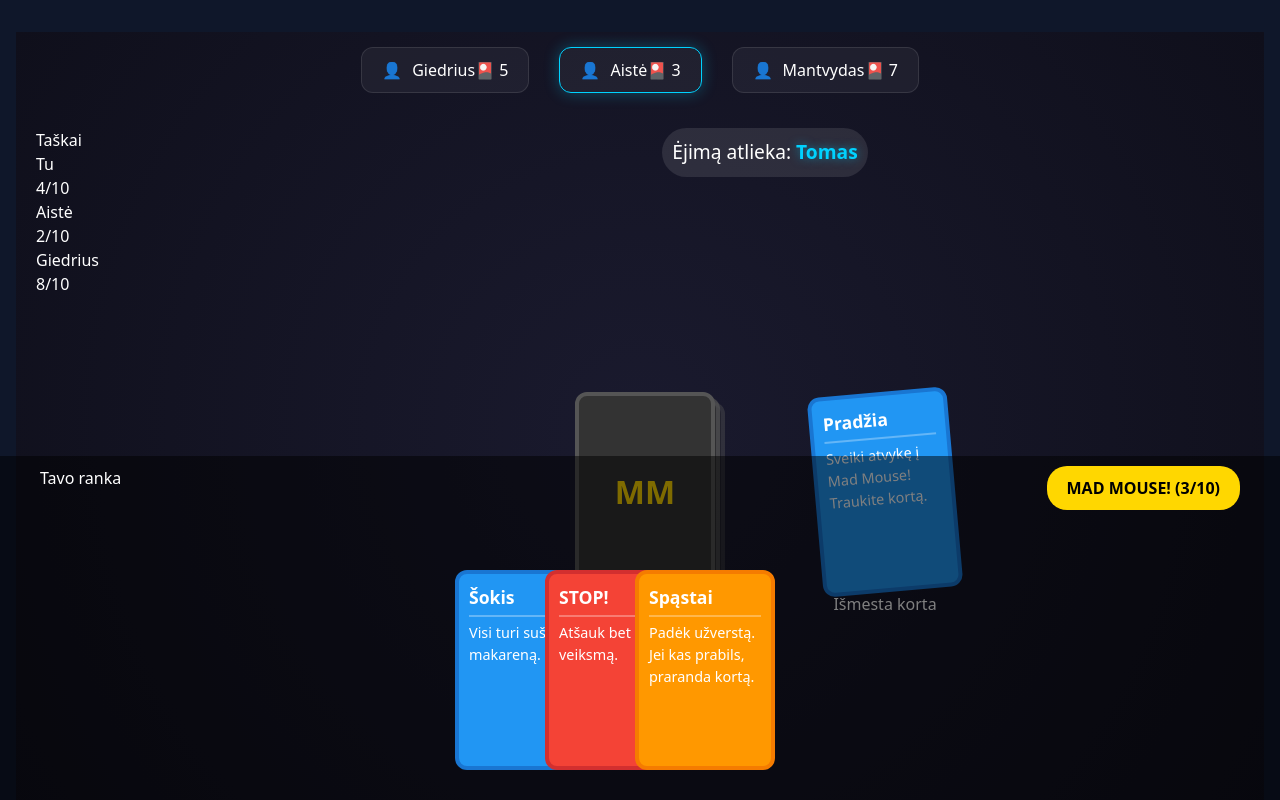
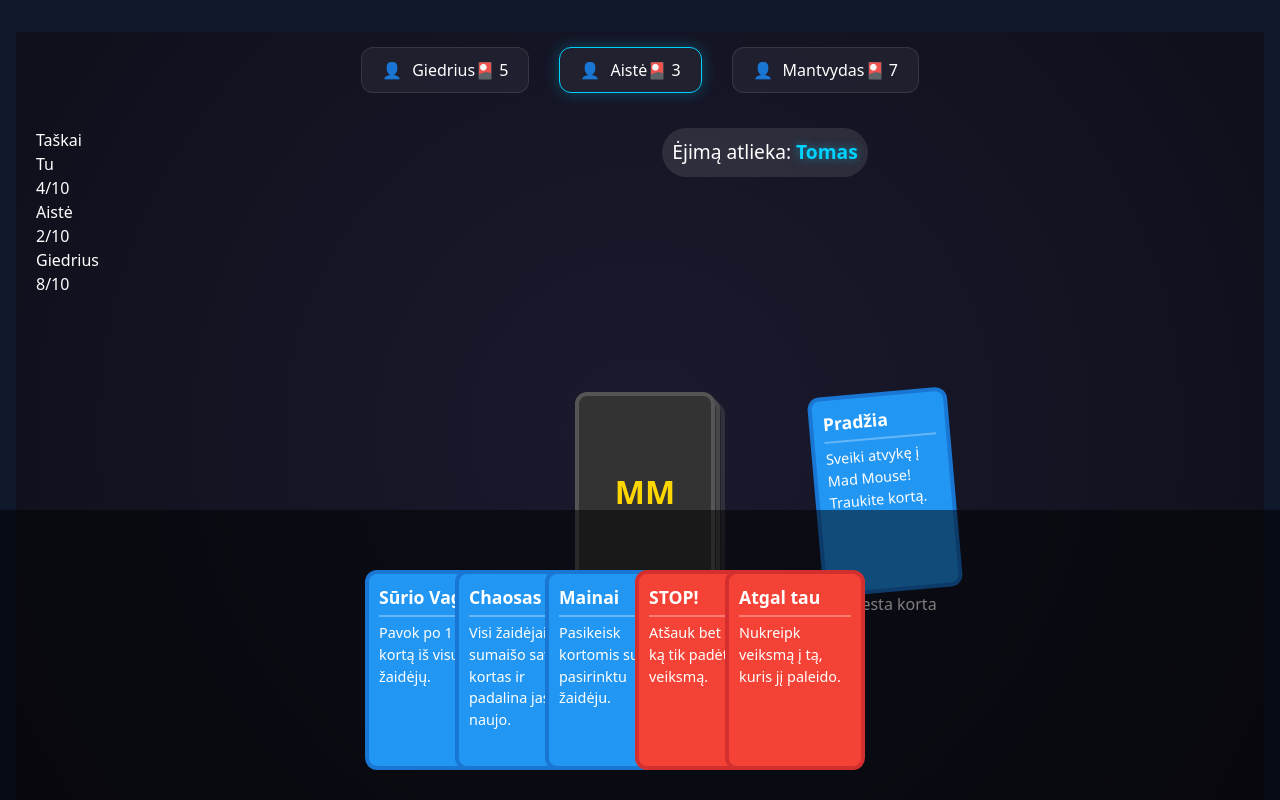
Before and after one commit to tomas-paskovskij/mad-mouse-game-v2, a React app in the folder frontend/: page /game/1 in a window 1280 px wide. Shown: the top 800 px of the page. Built offline with nearby package versions, Linux system fonts and the light colour scheme; no server answers; the HTML template or start-up script is replaced by a standard one.

Commit message:
feat: render cards from cards.json and add play card exit animation

```diff
--- a/frontend/src/components/game/PlayerHand.tsx
+++ b/frontend/src/components/game/PlayerHand.tsx
@@ -1,85 +1,43 @@
-// src/components/game/PlayerHand.tsx
-import React from "react";
+import React, { useState } from "react";
 import { motion, AnimatePresence } from "framer-motion";
 import Card from "./Card";
+import cardsData from "../../data/cards.json";
 import "./PlayerHand.css";
 
-// Laikini duomenys testavimui
-const initialCards = [
-  {
-    id: "1",
-    type: "action",
-    title: "Šokis",
-    description: "Visi turi sušokti makareną.",
-  },
-  {
-    id: "2",
-    type: "counter",
-    title: "STOP!",
-    description: "Atšauk bet kokį veiksmą.",
-  },
-  {
-    id: "3",
-    type: "trap",
-    title: "Spąstai",
-    description: "Padėk užverstą. Jei kas prabils, praranda kortą.",
-  },
-];
+const PlayerHand: React.FC = () => {
+  // Paimame pirmas 5 kortas iš JSON kaip pradinę ranką
+  const [myCards, setMyCards] = useState(cardsData.slice(0, 5));
 
-const PlayerHand: React.FC = () => {
-  // Motion variantai rankos animacijai (kai atsiranda)
-  const containerVariants = {
-    initial: { y: 200 },
-    animate: { y: 0, transition: { staggerChildren: 0.1 } }, // Kortos atsiranda viena po kitos
-  };
-
-  const cardInHandVariants = {
-    initial: { x: -500, rotate: -30, opacity: 0 },
-    animate: {
-      x: 0,
-      rotate: 0,
-      opacity: 1,
-      transition: { type: "spring", damping: 15 },
-    },
+  const playCard = (id: string) => {
+    // Animacija suveiks, nes naudojame AnimatePresence ir filter
+    setMyCards((prev) => prev.filter((c) => c.id !== id));
   };
 
   return (
     <div className="player-hand-area">
-      <div className="player-info">
-        <h3>Tavo ranka</h3>
-        <button className="mad-mouse-btn">MAD MOUSE! (3/10)</button>
-      </div>
-
-      <motion.div
-        className="hand-container"
-        variants={containerVariants}
-        initial="initial"
-        animate="animate"
-      >
+      <div className="hand-container">
         <AnimatePresence>
-          {
-            initialCards.map((card, index) => (
+          {myCards.map((card, index) => (
             <motion.div
               key={card.id}
+              layoutId={card.id}
+              initial={{ y: 150, opacity: 0 }}
+              animate={{ y: 0, opacity: 1 }}
+              exit={{ y: -200, opacity: 0, scale: 0.8 }}
+              transition={{ type: "spring", stiffness: 260, damping: 20 }}
               className="card-wrapper"
-                variants={cardInHandVariants}
-                style={{
-                  // Sukuriame ventiliatoriaus efektą
-                  zIndex: index,
-                  rotate: (index - initialCards.length / 2) * 5,
-                  x: (index - initialCards.length / 2) * 10,
-                }}
+              style={{ zIndex: index }}
             >
               <Card
                 {...card}
-                  onClick={() => console.log("Išmesta korta:", card.title)}
+                type={card.type as any}
+                onClick={() => playCard(card.id)}
               />
             </motion.div>
-            )) as any
-          }{" "}
-          {/* any reikalingas dėl TS ir Framer Motion AnimatePresence sąveikos */}
+          ))}
         </AnimatePresence>
-      </motion.div>
+      </div>
+      {/* Čia bus mygtukas iš 2 žingsnio */}
     </div>
   );
 };
```
Lines whose indentation alone changed are shown as unchanged.
